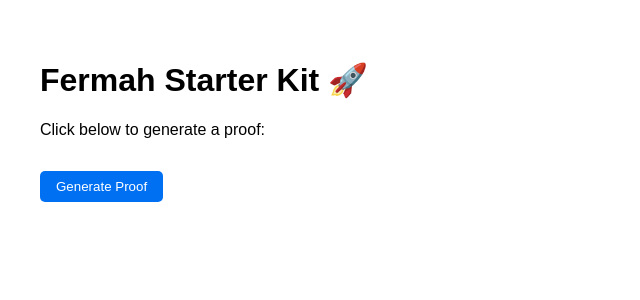
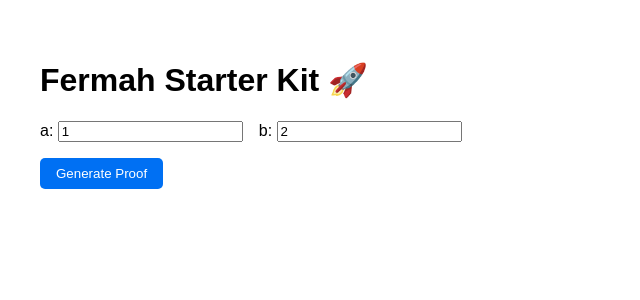
Before and after one commit to sleekmoon001/fermah-starter-kit, a Next.js app in the folder frontend/: page / in a window 1280 px wide. Shown: the top 300 px of the page, without its empty margins (0-640 px from the left). Built offline with nearby package versions, Linux system fonts and the light colour scheme.

Commit message:
Make frontend dynamic for user input

```diff
--- a/frontend/pages/index.tsx
+++ b/frontend/pages/index.tsx
@@ -1,6 +1,8 @@
 import React, { useState } from "react";
 
 export default function Home() {
+  const [inputA, setInputA] = useState<number>(1);
+  const [inputB, setInputB] = useState<number>(2);
   const [result, setResult] = useState<string>("");
   const [loading, setLoading] = useState<boolean>(false);
 
@@ -15,7 +17,7 @@
       const res = await fetch(proverUrl, {
         method: "POST",
         headers: { "Content-Type": "application/json" },
-        body: JSON.stringify({ input: { a: 1, b: 2 } }),
+        body: JSON.stringify({ input: { a: inputA, b: inputB } }),
       });
 
       if (!res.ok) throw new Error(`Server error: ${res.status}`);
@@ -33,13 +35,32 @@
   return (
     <div style={{ padding: "2rem", fontFamily: "sans-serif" }}>
       <h1>Fermah Starter Kit 🚀</h1>
-      <p>Click below to generate a proof:</p>
+
+      <div style={{ marginBottom: "1rem" }}>
+        <label>
+          a:{" "}
+          <input
+            type="number"
+            value={inputA}
+            onChange={(e) => setInputA(Number(e.target.value))}
+            style={{ marginRight: "1rem" }}
+          />
+        </label>
+        <label>
+          b:{" "}
+          <input
+            type="number"
+            value={inputB}
+            onChange={(e) => setInputB(Number(e.target.value))}
+          />
+        </label>
+      </div>
+
       <button
         onClick={handleGenerateProof}
         disabled={loading}
         style={{
           padding: "0.5rem 1rem",
-          marginTop: "1rem",
           background: "#0070f3",
           color: "#fff",
           border: "none",
```
